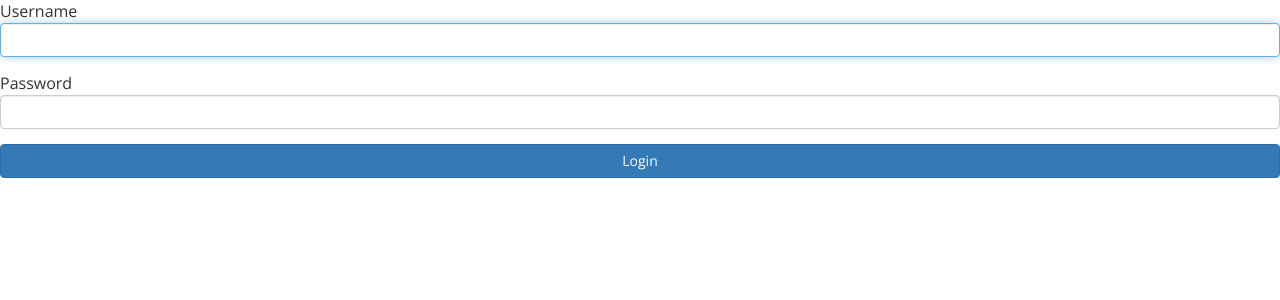
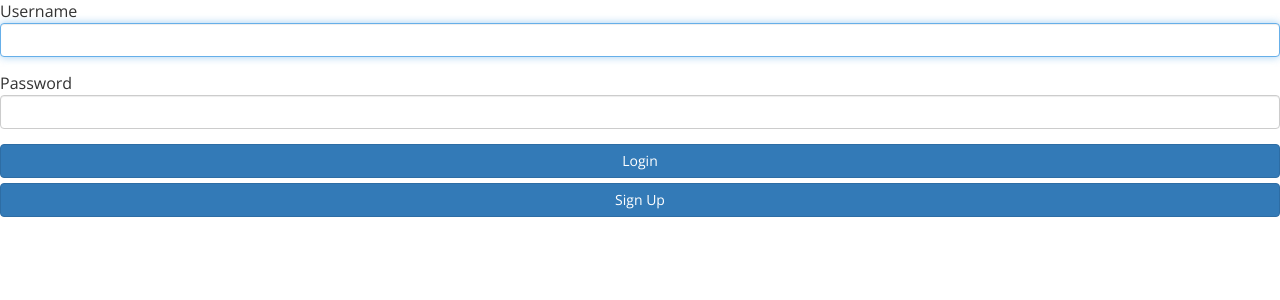
Before and after one commit to p3t5-sillysorcerers/Band-Buddy, a React (Create React App) app in the folder client/: page / in a window 1280 px wide. Shown: the top 300 px of the page. Built offline with nearby package versions, Linux system fonts and the light colour scheme.

Commit message:
login/signup

```diff
--- a/client/src/pages/login.js
+++ b/client/src/pages/login.js
@@ -54,6 +54,15 @@ export default class Login extends Component {
           >
             Login
           </Button>
+          <Button
+            block
+            bsSize="large"
+            onClick={(event) => this.handleClick(event)}
+            type="submit"
+          >
+            Sign Up
+          </Button>
+          {/* <a href = >Sign Up</a> */}
         </Form>
       </div>
     );
```
